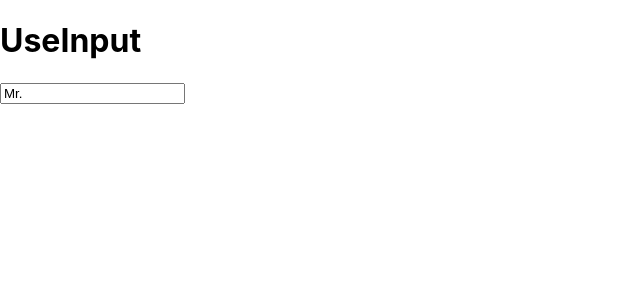
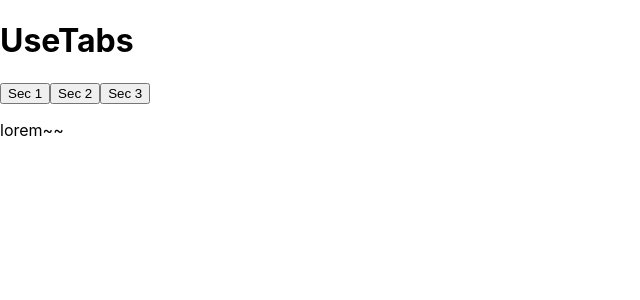
Before and after one commit to guseulgi/react-diary, a React (Create React App) app: page / in a window 1280 px wide. Shown: the top 300 px of the page, without its empty margins (0-640 px from the left). Built offline with nearby package versions, Linux system fonts and the light colour scheme.

Commit message:
useTabs 로 탭을 누르면 바뀌는 커스텀 훅

```diff
--- /dev/null
+++ b/src/components/CustomHooks/UseTabs.jsx
@@ -0,0 +1,42 @@
+import React from 'react'
+import { useState } from 'react'
+
+const content = [
+  {
+    tab : 'Sec 1',
+    content : 'lorem~~',
+  },
+  {
+    tab : 'Sec 2',
+    content : 'lorem~~2222',
+  },
+  {
+    tab : 'Sec 3',
+    content : '3333333',
+  }
+]
+
+const useTabs = (initTab, allTabs) => {
+  const [curTab, setTabs] = useState(initTab);
+  if(!allTabs || !Array.isArray(allTabs)) return;
+
+  return {
+    curItem : allTabs[curTab],
+    changeItem : setTabs,
+  }
+}
+
+export default function UseTabs() {
+  const { curItem, changeItem } = useTabs(0, content);
+
+  return (
+    <>
+      <h1>UseTabs</h1>
+      {content.map((el, idx) =>
+        <>
+          <button onClick={() => changeItem(idx)}>{el.tab}</button>
+        </>)}
+      <p>{curItem.content}</p>
+    </>
+  )
+}
--- a/src/index.js
+++ b/src/index.js
@@ -5,12 +5,13 @@ import App from './App';
 import PracticeInput from './components/Practice/PracticeInput';
 import PracticeArray from './components/Practice/PracticeArray';
 import UseInput from './components/CustomHooks/UseInput';
+import UseTabs from './components/CustomHooks/UseTabs';
 
 
 const root = ReactDOM.createRoot(document.getElementById('root'));
 root.render(
   <>
-    <UseInput />
+    <UseTabs />
   </>
 );
 
```
